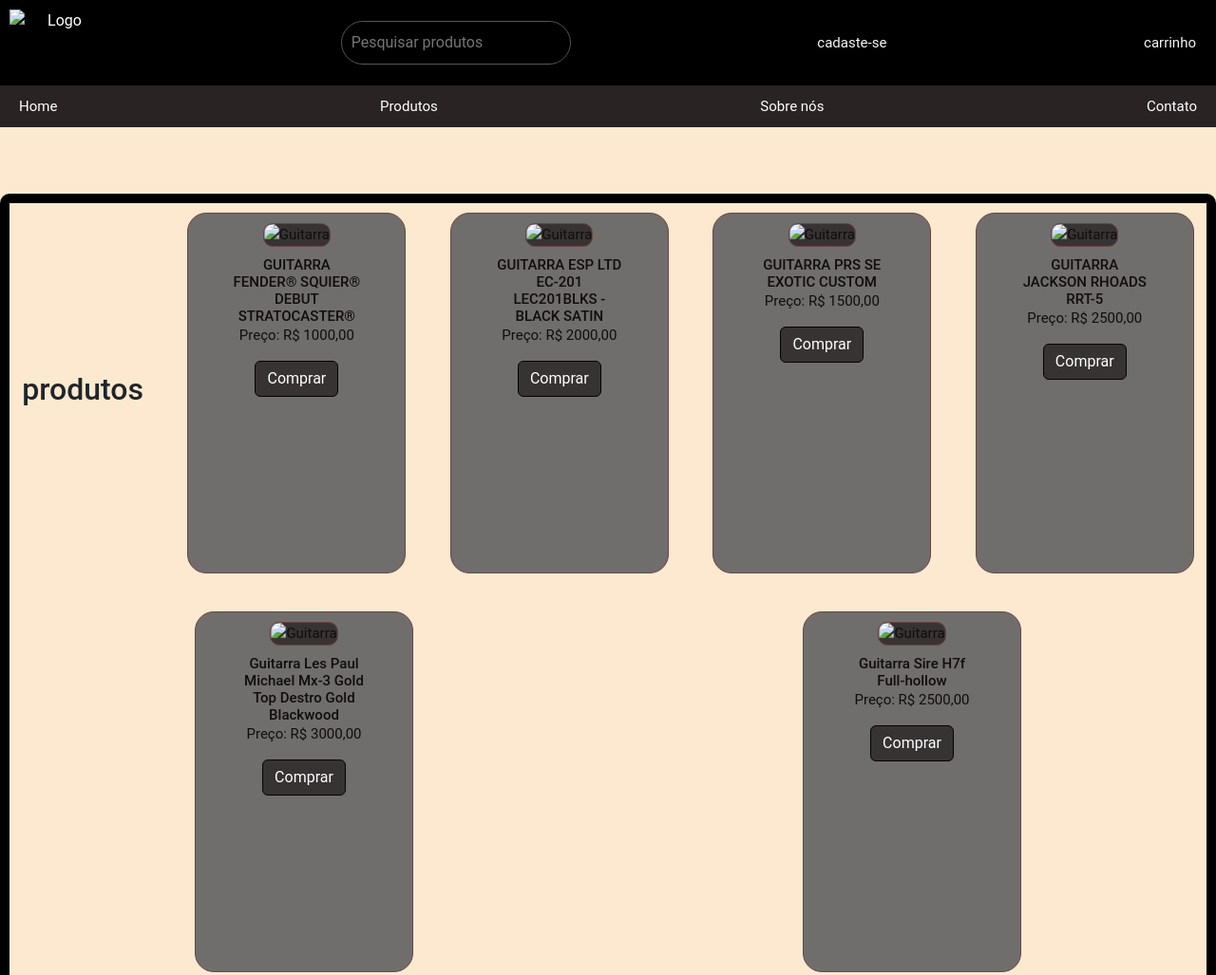
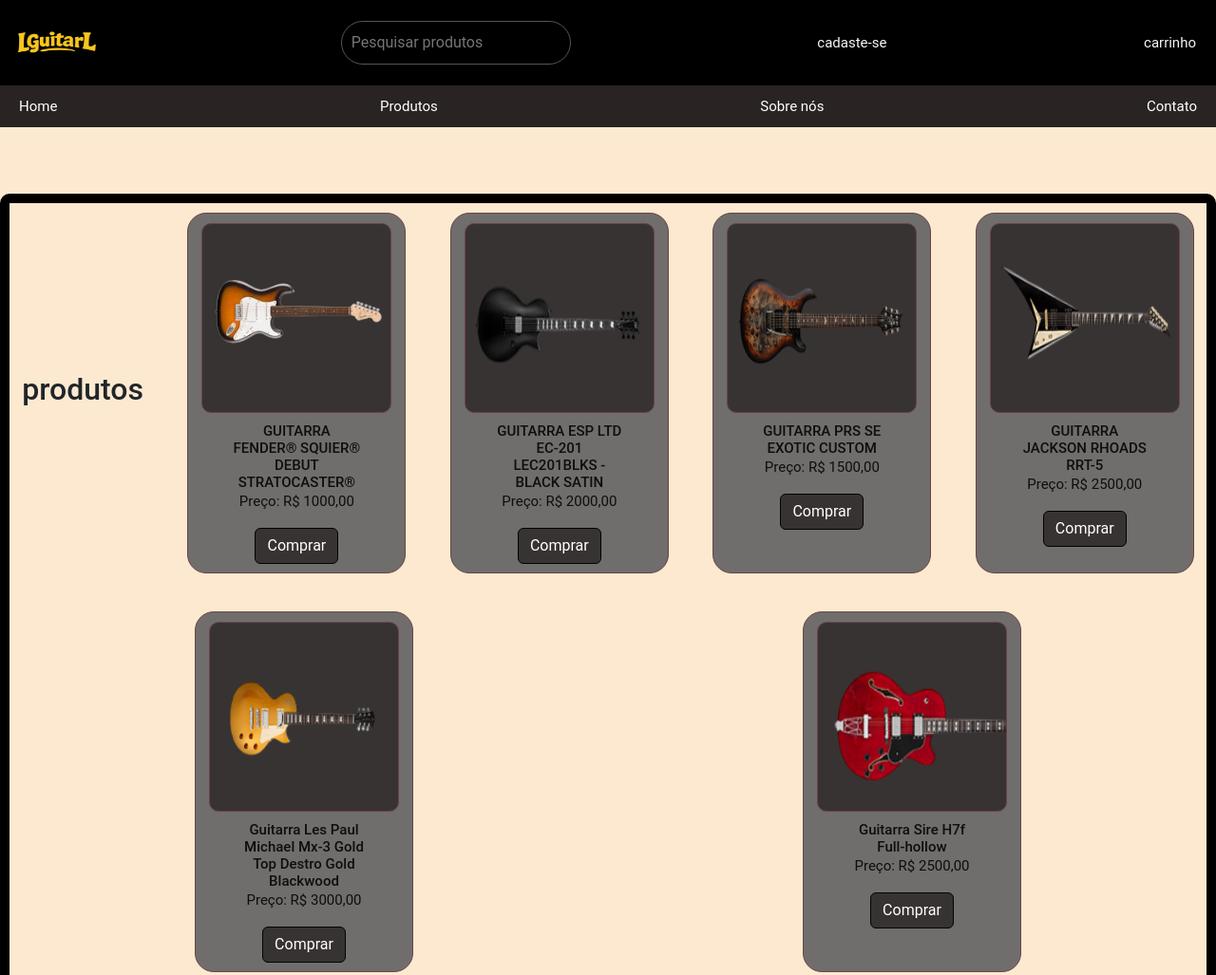
Before and after one commit to LucasMKM/pg, a plain HTML site: page index.html in a window 1280 px wide. Shown: the top 1027 px of the page at 95% size. Drawn offline with nearby package versions, Linux system fonts and the light colour scheme; the site is published under a folder, as on GitHub Pages, so addresses that start at the root find nothing.

Commit message:
index.html

```diff
--- a/index.html
+++ b/index.html
@@ -13,7 +13,7 @@
 
     <header class="menu">
 
-                    <img src="/img/logo.png" alt="Logo" width="100" height="70">
+                    <img src="img/logo.png" alt="Logo" width="100" height="70">
 
             <form>
 
@@ -46,7 +46,7 @@
 
               <div class="produto1">
 
-                <img class="produtoimg" src="/img/guitar.png" alt="Guitarra" >
+                <img class="produtoimg" src="img/guitar.png" alt="Guitarra" >
                 <h2>GUITARRA FENDER® SQUIER® DEBUT STRATOCASTER®</h2>
                 <p>Preço: R$ 1000,00</p>
                 <button class="btn btn-primary">Comprar</button>
@@ -55,7 +55,7 @@
 
                 <div class="produto1">
 
-                <img class="produtoimg" src="/img/guitar1.png" alt="Guitarra">
+                <img class="produtoimg" src="img/guitar1.png" alt="Guitarra">
                 <h2>GUITARRA ESP LTD EC-201 LEC201BLKS - BLACK SATIN</h2>
                 <p>Preço: R$ 2000,00</p>
                 <button class="btn btn-primary">Comprar</button>
@@ -64,14 +64,14 @@
 
                 <div class="produto1">
 
-                <img class="produtoimg" src="/img/guitar2.png" alt="Guitarra">
+                <img class="produtoimg" src="img/guitar2.png" alt="Guitarra">
                 <h2>GUITARRA PRS SE EXOTIC CUSTOM</h2>
                 <p>Preço: R$ 1500,00</p>
                 <button class="btn btn-primary">Comprar</button>
 
                 </div>
                 <div class="produto1">
-                <img class="produtoimg" src="/img/guitar3.png" alt="Guitarra">
+                <img class="produtoimg" src="img/guitar3.png" alt="Guitarra">
                 <h2>GUITARRA JACKSON RHOADS RRT-5</h2>
 
                 <p>Preço: R$ 2500,00</p>
@@ -80,7 +80,7 @@
 
                 <div class="produto1">
 
-                <img class="produtoimg" src="/img/guitar9.png" alt="Guitarra">
+                <img class="produtoimg" src="img/guitar9.png" alt="Guitarra">
                 <h2>Guitarra Les Paul Michael Mx-3 Gold Top Destro Gold Blackwood</h2>
                 <p>Preço: R$ 3000,00</p>
                 <button class="btn btn-primary">Comprar</button>
@@ -89,7 +89,7 @@
 
                 <div class="produto1">
 
-                <img class="produtoimg" src="/img/guitar11.png" alt="Guitarra">
+                <img class="produtoimg" src="img/guitar11.png" alt="Guitarra">
 
                 <h2>Guitarra Sire H7f Full-hollow</h2>
                 <p>Preço: R$ 2500,00</p>
```
